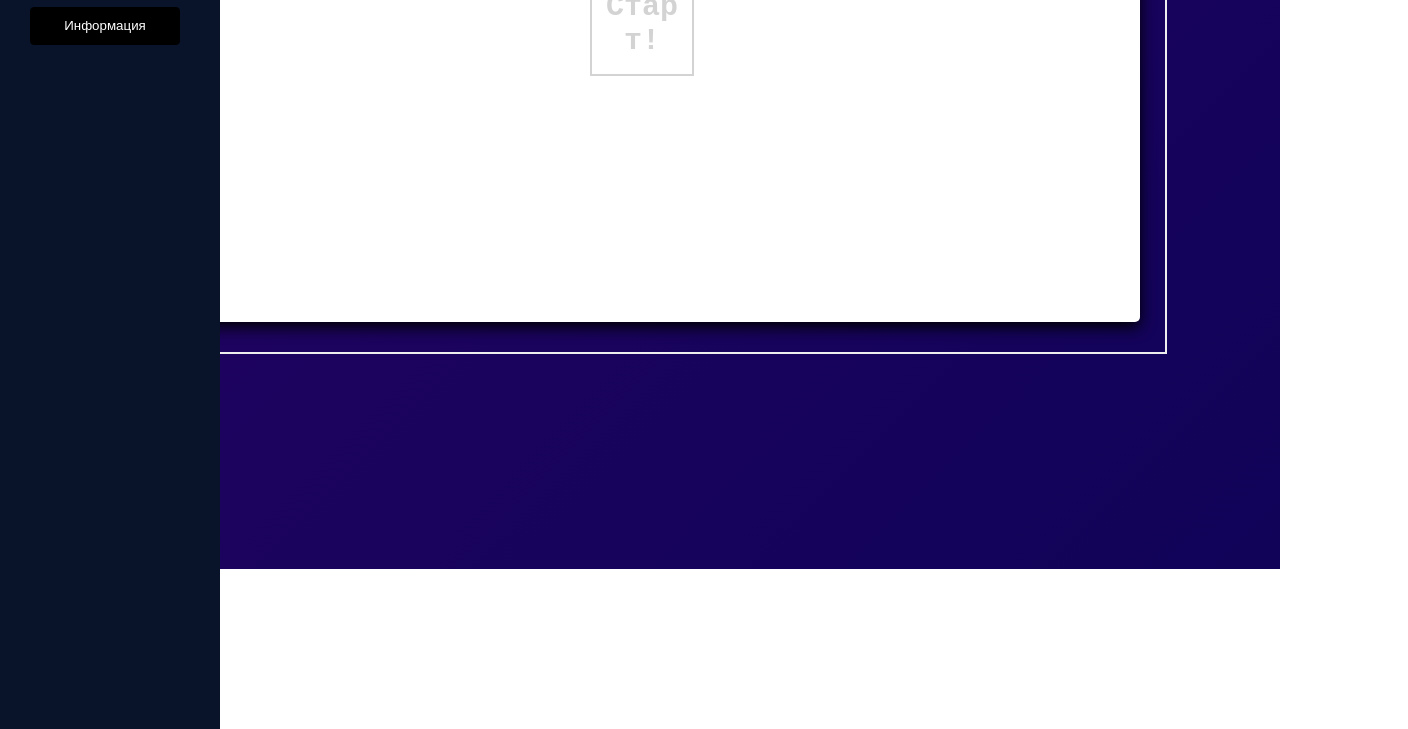
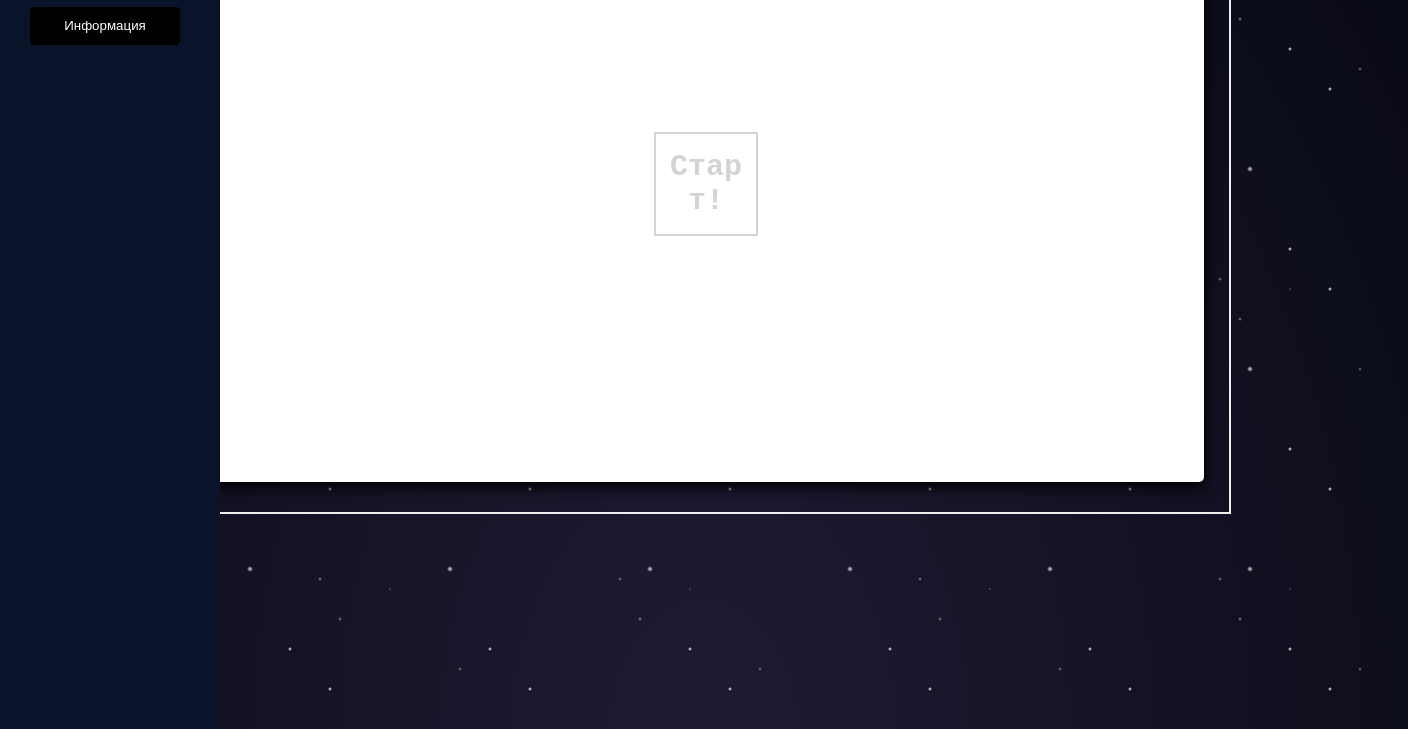
Before and after one commit to Shuni21/seiza, a website: page сайт2вопросы.html in a window 1280 px wide. Shown: the part 231-960 px from the top of the page, 1408 px wide, since content can reach past the window. Before the commit the page ends 800 px from the top, so only its background shows below. Drawn offline with nearby package versions, Linux system fonts and the light colour scheme.

Commit message:
Add files via upload

```diff
--- a/сайт2вопросы.html
+++ b/сайт2вопросы.html
@@ -3,38 +3,77 @@
 <head>
     <meta charset="UTF-8">
     <title>Игра с вопросами</title>
+    <link rel="icon" href="/img/favicon_io/favicon.ico" type="image/x-icon" >
     <link rel="stylesheet" href="https://fonts.googleapis.com/css2?family=Material+Symbols+Outlined:opsz,wght,FILL,GRAD@48,400,0,0" />
     <link rel="stylesheet" href="s.css">
     <style>
-        html {
-        height:100%;
-        }
+        html { overflow:  hidden; }
 
         body {
         margin:0;
         }
-        html, body {
-  width: 100%;
-  height:100%;
+
+
+.space {
+  position: relative;
+  display: block;
+  height: 100vh;
+  width: 110%;
+  background-color: #1B2735;
+  background: radial-gradient(ellipse at bottom, #1f1b35 0%, #060811 100%);
+  color: white;
+  padding-top: 20vh;
 }
 
-body {
-    background: linear-gradient(-45deg, #010350,#1d035f,#370075,#030c66);
-    background-size: 400% 400%;
-    animation: gradient 15s ease infinite;
+#parent {
+  position: relative;
 }
 
-@keyframes gradient {
-    0% {
-        background-position: 0% 50%;
-    }
-    50% {
-        background-position: 100% 50%;
-    }
-    100% {
-        background-position: 0% 50%;
-    }
+.form {
+  color: white;
+
+  left: 0;
+  top: 40%;
 }
+
+.stars>div {
+  overflow: hidden;
+  position: absolute;
+  top: 0;
+  bottom: 0;
+  left: 0;
+  right: 0;
+}
+
+.stars .stars-back {
+  top: -50%;
+  opacity: 0.5;
+  background-image: radial-gradient(2px 2px at 20px 30px, #eee, rgba(0, 0, 0, 0)), radial-gradient(2px 2px at 40px 70px, #fff, rgba(0, 0, 0, 0)), radial-gradient(1px 1px at 90px 40px, #fff, rgba(0, 0, 0, 0)), radial-gradient(2px 2px at 160px 120px, #ddd, rgba(0, 0, 0, 0));
+  background-repeat: repeat;
+  background-size: 300px 300px;
+  animation: stars 4s infinite linear;
+}
+
+.stars .stars-middle {
+  background-image: radial-gradient(3px 3px at 50px 160px, #ddd, rgba(0, 0, 0, 0)), radial-gradient(2px 2px at 90px 40px, #fff, rgba(0, 0, 0, 0)), radial-gradient(2px 2px at 130px 80px, #fff, rgba(0, 0, 0, 0));
+  background-repeat: repeat;
+  background-size: 200px 200px;
+  animation: stars 2.5s infinite linear;
+}
+
+@keyframes stars {
+  0% {
+    top: -100%;
+  }
+  100% {
+    top: 0;
+  }
+}
+#block1 .body .title{
+            display: flex;
+            justify-content: center;
+            font-size: 85px;
+            color:white;}
         #panel {
         position: fixed; /* положение */
         top: 0px; /* отступ сверху */
@@ -96,12 +135,25 @@ body {
 </head>
 <body>
     <div id="block1">
+    <div id="parent">
+        <div class="jumbotron space">
+          <div class="stars">
+            <div class="stars-back"></div>
+            <div class="stars-middle"></div>
+            <div class="stars-front"></div>
+          </div>
+            <div style="position: static;top: 0px;">
+                <div  style="color:aliceblue;font-size:27px;font-family:fantasy;display:flex;justify-content: center;"> Игра с вопросами </div>
+                <div style="display:flex;justify-content: center;">
+                    <div style="display: flex;justify-content: center;position: absolute;"><iframe src="quiz.html" width="1050" height="550"></iframe></div>
+                </div>
+            </div>
 
-     </div>
-        <div style="display:flex;flex-direction: column;">
-        <div style="color:aliceblue;font-size:27px;font-family:fantasy;display:flex;justify-content: center;"> Игра с вопросами </div>
-        <div style="display: flex;justify-content: center;"><iframe src="quiz.html" width="1050" height="550"></iframe></div>
-	</div>
+
+
+
+        </div>
+
         <div id="panel">
         <span class="material-symbols-outlined">
             menu
@@ -131,5 +183,6 @@ body {
         </div>
     </div>
     </div>
+    </div>
 </body>
 </html>
```
Also changed, not shown: index.html (+1 -1 lines), сайт2карта.html (+67 -27 lines).
